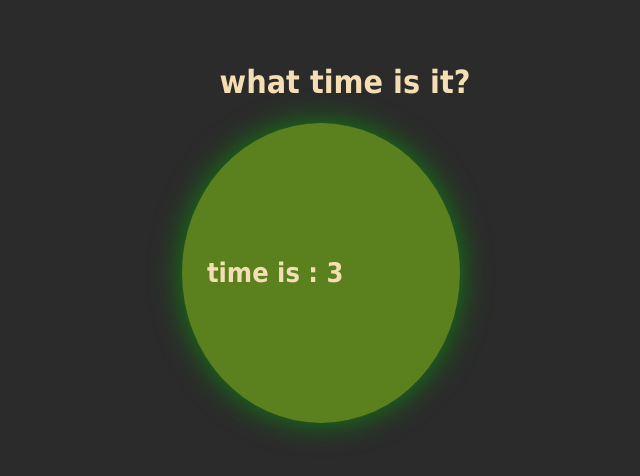
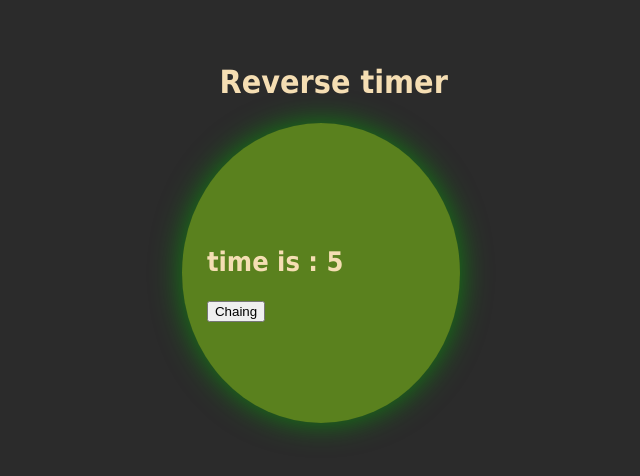
Before and after one commit to Amirhosein-Abbasi1/React-miniprojects, a React (Create React App) app: page / in a window 1280 px wide. Shown: the top 476 px of the page, without its empty margins (294-934 px from the left). Built offline with nearby package versions, Linux system fonts and the light colour scheme.

Commit message:
Part #8
Props

```diff
--- a/src/hello.js
+++ b/src/hello.js
@@ -7,7 +7,7 @@ class App1 extends React.Component{
         return(
         <div>
             <h1 className="main">
-                what time is it?
+              {this.props.title}
             </h1>
         </div>
         )
--- a/src/output.js
+++ b/src/output.js
@@ -5,11 +5,22 @@ import App1 from "./hello";
 import App2 from "./timer";
 
 class App extends React.Component{
+    constructor(){
+        super();
+        this.state={
+           title : "Reverse timer"
+        }
+    }
+    chaing =()=>{
+        this.setState({
+            title : "You clicked on it"
+        });
+    }
     render(){
         return(
         <div>
-            <App1/>
-            <App2/>
+            <App1 title={this.state.title}/>
+            <App2 chaing={this.chaing}/>
         </div>
         )
     }
--- a/src/timer.js
+++ b/src/timer.js
@@ -32,6 +32,7 @@ class App2 extends React.Component{
             <h2 >
                 time is : {this.state.timer}
             </h2>
+            <button onClick={this.props.chaing}>Chaing</button>
         </div>
         )
     }
```
